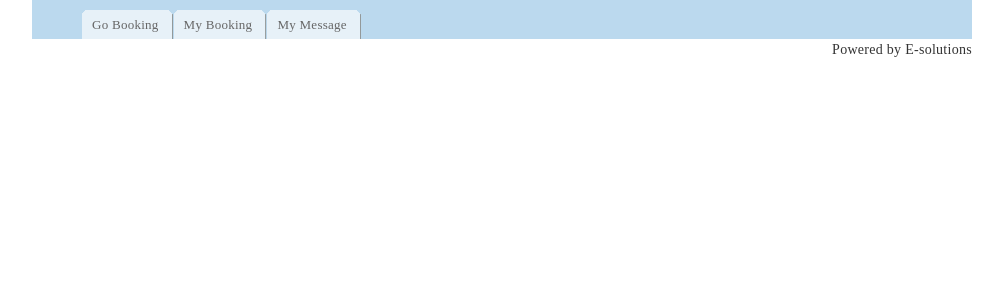
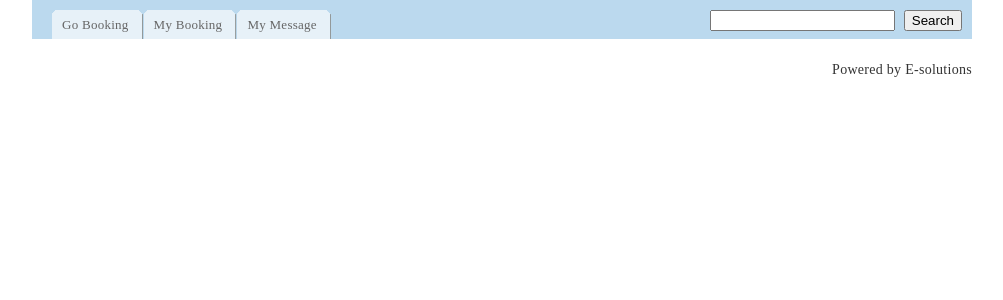
Before and after one commit to LamCiuLoeng/ClinicBooking, a Python web app: template sys2do/templates/list_clinic.html in a window 1280 px wide. Shown: the part 63-363 px from the top of the page, without its empty margins (138-1141 px from the left). Run offline with Jinja, Linux system fonts and the light colour scheme; the template is opened without the code that fills it, so the values that code supplies are empty; some libraries are stand-ins or nearby versions.

Commit message:
fix the CSS padding

```diff
--- a/sys2do/model/logic.py
+++ b/sys2do/model/logic.py
@@ -94,7 +94,7 @@ class DoctorProfile(Abstract):
     required_fields = ['uid']
     default_values = {'create_time':datetime.datetime.now(),
                       'qty' : 10,
-                      'avaiable_day' : range(0, 7),
+                      'avaiable_day' : range(1, 6),
                       'clinic' : []}
 
     validators = {
--- a/sys2do/static/css/screen.css
+++ b/sys2do/static/css/screen.css
@@ -10,7 +10,7 @@
 
 #tabs ul {
     margin:0;
-    padding:10px 10px 0 50px;
+    padding:10px 10px 0 20px;
     list-style:none;
 }
 
--- a/sys2do/templates/index.html
+++ b/sys2do/templates/index.html
@@ -2,7 +2,7 @@
 
 
 {% block content %}
-<div id="main_content" class="full">
+<div id="main_content" class="full vpad_10">
 	<h1>Hello!</h1>
 </div>
 
--- a/sys2do/templates/list_clinic.html
+++ b/sys2do/templates/list_clinic.html
@@ -25,11 +25,11 @@
 {% endblock %}
 
 {% block content %}
-<div id="main_content" class="full">
+<div id="main_content" class="full vpad_10">
 	{% for c in clinics %}
-		<div class="fivesixth last top_margin_20 blackborder_dotted vpad_10">
+		<div class="fivesixth last bottom_margin_20 blackborder_dotted vpad_10">
 			<img src="{{c.image_url}}" class="obj_left" style="margin:10px;">
-			<div id="gmap_div_{{c.id}}" class="obj_right blackborder" style="width:300px;height:200px;margin:10px;"></div>
+			<div id="gmap_div_{{c.id}}" class="obj_right blackborder right_margin_10" style="width:300px;height:200px;"></div>
 			<h2>{{c.name}}</h2>
 			<p>{{c.desc}}</p>
 			<p><a href="/list_doctors_by_clinic?id={{c.id}}">Check the doctors</a></p>
--- a/sys2do/templates/master.html
+++ b/sys2do/templates/master.html
@@ -59,6 +59,11 @@
 						<li><a href="/my_booking"><span>My Booking</span></a></li>
 						<li><a href="/my_message"><span>My Message</span></a></li>
 					</ul>
+					<div class="right_margin_10 obj_right">
+						<form action="/" method="post">
+							<input type="text" name="q" />&nbsp;&nbsp;<input type="submit" value="Search"/>
+						</form>
+					</div>
 				</div>
 			</div>
 		{% endblock %}
--- a/sys2do/templates/schedule.html
+++ b/sys2do/templates/schedule.html
@@ -59,7 +59,7 @@
 {% endblock %}
 
 {% block content %}
-<div id="main_content" class="full">
+<div id="main_content" class="full vpad_10">
 
 		<div class="quarter first vpad_10">
 			{% if not doctor_profile.image_url%}
@@ -70,6 +70,8 @@
 			<h2>{{doctor_profile['name']}}</h2>
 			<p>{{doctor_profile['desc']}}</p>
 		</div>
+
+
 		<div class="threequarter last vpad_10">
 			<h2 class="text_center">{{current.strftime('%Y.%m')}}</h2>
 			<div style="overflow: auto; width: 650px;">
```
Also changed, not shown: sys2do/templates/list_doctors_by_clinic.html (+6 -6 lines).
